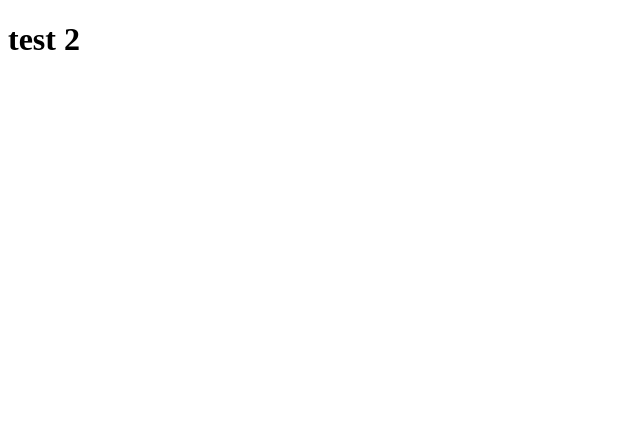
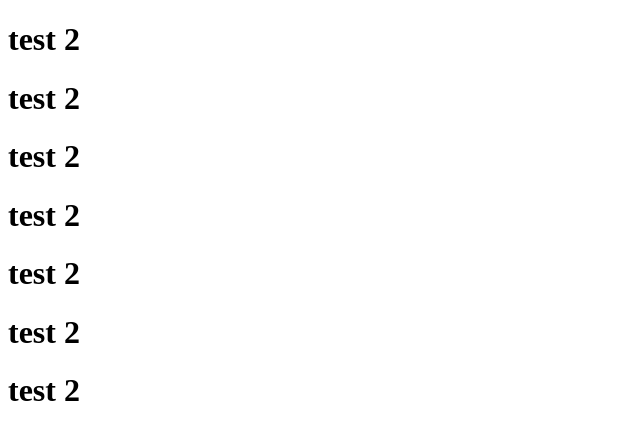
Before and after one commit to rejoystom/rejoystom.github.io, a plain HTML site: page index.html in a window 1280 px wide. Shown: the whole page, without its empty margins (0-640 px from the left). Drawn offline with Linux system fonts and the light colour scheme.

Commit message:
Update index.html

```diff
--- a/index.html
+++ b/index.html
@@ -3,6 +3,12 @@
 
 <body>
     <h1>test 2</h1>
+    <h1>test 2</h1>
+    <h1>test 2</h1>
+    <h1>test 2</h1>
+    <h1>test 2</h1>
+    <h1>test 2</h1>
+    <h1>test 2</h1>
 </body>
 
 </html>
```
